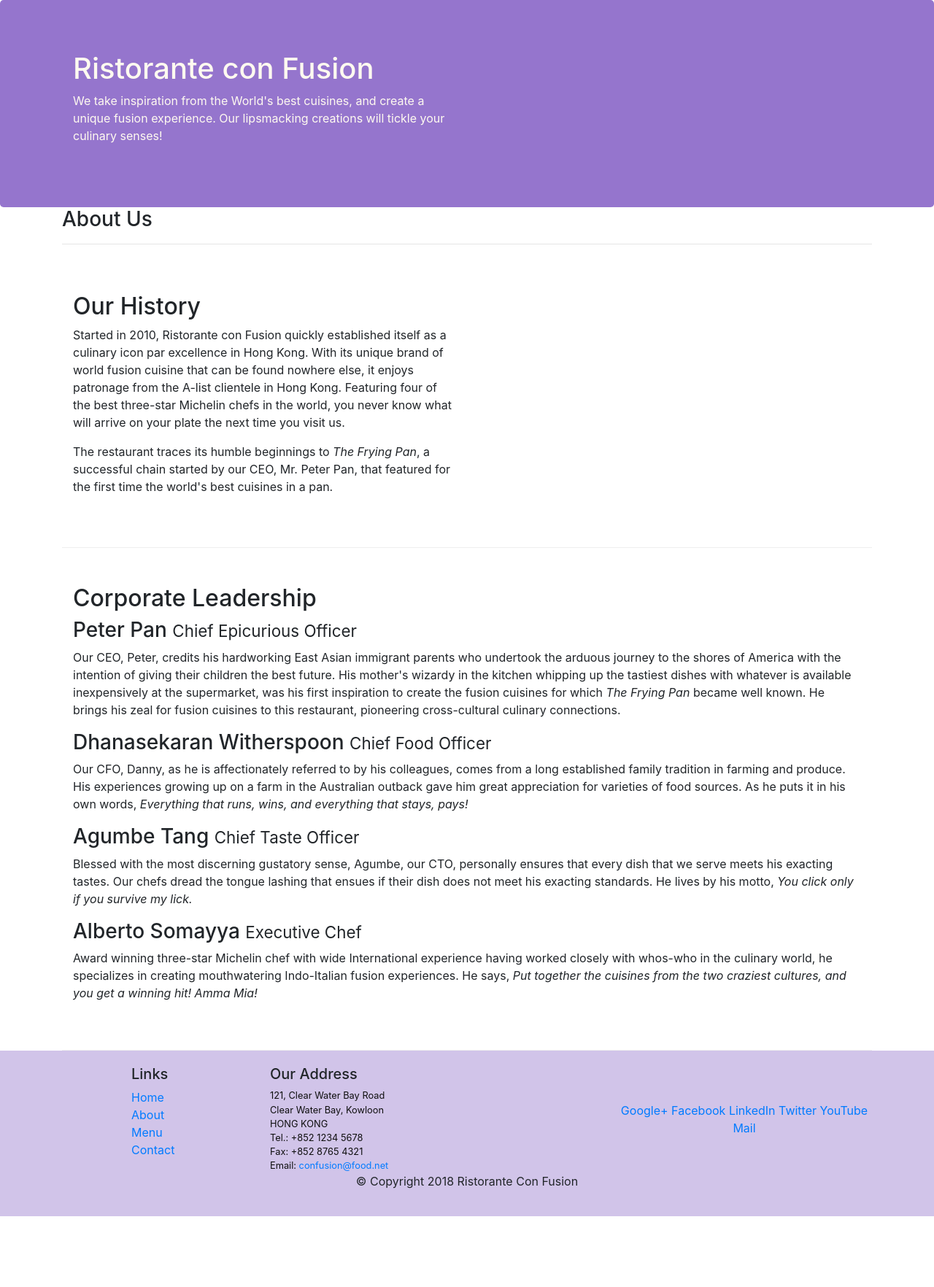
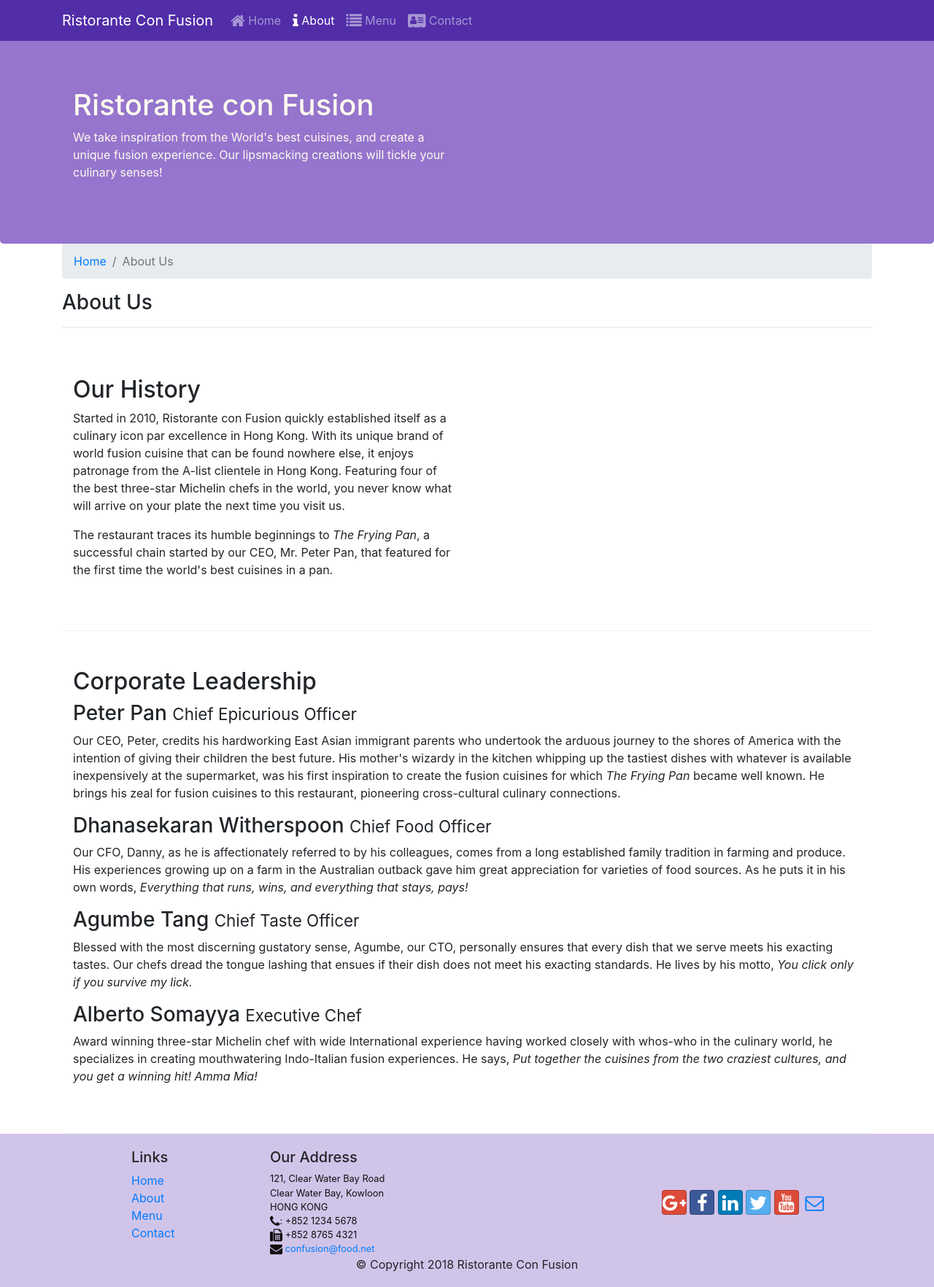
Before and after one commit to mridul0509/learningBootstrap, a website: page aboutus.html in a window 1280 px wide. Shown: the whole page at 73% size. Before the commit the page ends 1667 px from the top, so only its background shows below. Drawn offline with nearby package versions, Linux system fonts and the light colour scheme.

Commit message:
Icon Font and bootstrap awesome

```diff
--- a/aboutus.html
+++ b/aboutus.html
@@ -9,13 +9,30 @@
 
     <!-- Bootstrap CSS -->
     <link rel="stylesheet" href="node_modules/bootstrap/dist/css/bootstrap.min.css">
+    <link rel="stylesheet" href="node_modules/font-awesome/css/font-awesome.min.css">
+    <link rel="stylesheet" href="node_modules/bootstrap-social/bootstrap-social.css">
     <link rel="stylesheet" href="css/styles.css">
     <title>Ristorante Con Fusion: About Us</title>
 
 </head>
 
 <body>
-
+    <nav class="navbar navbar-dark navbar-expand-sm fixed-top">
+        <div class="container">
+            <button class="navbar-toggler" type="button" data-toggle="collapse" data-target="#Navbar">
+                <span class="navbar-toggler-icon"></span>
+            </button>
+            <a class="navbar-brand" href="./index.html">Ristorante Con Fusion</a>
+                <div class="collapse navbar-collapse" id="Navbar">
+                    <ul class="navbar-nav mr-auto">
+                        <li class="nav-item"><a class="nav-link" href="/index.html"><span class="fa fa-home fa-lg"></span> Home</a></li>
+                        <li class="nav-item active"><a class="nav-link" href="#"><span class="fa fa-info fa-lg"></span> About</a></li>
+                        <li class="nav-item"><a class="nav-link" href="#"><span class="fa fa-list fa-lg"></span> Menu</a></li>
+                        <li class="nav-item"><a class="nav-link" href="#"><span class="fa fa-address-card fa-lg"></span> Contact</a></li>
+                    </ul>
+                </div>
+        </div>
+    </nav>
     <header class="jumbotron">
         <div class="container">
             <div class="row row-header">
@@ -32,6 +49,10 @@
     <div class="container">
         <div class="row">
             <div class="col-12 col-sm">
+                <ol class="col-12 breadcrumb">
+                    <li class="breadcrumb-item"><a href="./index.html">Home</a></li>
+                    <li class="breadcrumb-item active">About Us</li>
+                </ol>
                <h3>About Us</h3>
                <hr>
             </div>
@@ -70,7 +91,7 @@
                 <div class="col-4 offset-1 col-sm-2">
                     <h5>Links</h5>
                     <ul class="list-unstyled">
-                        <li><a href="#">Home</a></li>
+                        <li><a href="./index.html">Home</a></li>
                         <li><a href="#">About</a></li>
                         <li><a href="#">Menu</a></li>
                         <li><a href="#">Contact</a></li>
@@ -82,19 +103,19 @@
 		              121, Clear Water Bay Road<br>
 		              Clear Water Bay, Kowloon<br>
 		              HONG KONG<br>
-		              Tel.: +852 1234 5678<br>
-		              Fax: +852 8765 4321<br>
-		              Email: <a href="mailto:confusion@food.net">confusion@food.net</a>
+		              <i class="fa fa-phone fa-lg"></i>: +852 1234 5678<br>
+		              <i class="fa fa-fax fa-lg"></i> +852 8765 4321<br>
+		              <i class="fa fa-envelope fa-lg"></i><a href="mailto:confusion@food.net"> confusion@food.net</a>
 		           </address>
                 </div>
                 <div class="col-12 col-sm-4 align-self-center">
                     <div class="text-center">
-                        <a href="http://google.com/+">Google+</a>
-                        <a href="http://www.facebook.com/profile.php?id=">Facebook</a>
-                        <a href="http://www.linkedin.com/in/">LinkedIn</a>
-                        <a href="http://twitter.com/">Twitter</a>
-                        <a href="http://youtube.com/">YouTube</a>
-                        <a href="mailto:">Mail</a>
+                        <a class="btn btn-social-icon btn-google" href="http://google.com/+"><i class="fa fa-google-plus"></i></a>
+                        <a class="btn btn-social-icon btn-facebook" href="http://www.facebook.com/profile.php?id="><i class="fa fa-facebook"></i></a>
+                        <a class="btn btn-social-icon btn-linkedin" href="http://www.linkedin.com/in/"><i class="fa fa-linkedin"></i></a>
+                        <a class="btn btn-social-icon btn-twitter" href="http://twitter.com/"><i class="fa fa-twitter"></i></a>
+                        <a class="btn btn-social-icon btn-google" href="http://youtube.com/"><i class="fa fa-youtube"></i></a>
+                        <a class="btn btn-social-icon" href="mailto:"><i class="fa fa-envelope-o"></i></a>
                     </div>
                 </div>
            </div>
--- a/css/styles.css
+++ b/css/styles.css
@@ -28,3 +28,12 @@ address{
     margin:0px;
     color:#0f0f0f;
 }
+
+body{
+    padding:50px 0px 0px 0px;
+    z-index:0;
+}
+
+.navbar-dark {
+     background-color: #512DA8;
+}
--- a/package.json
+++ b/package.json
@@ -15,6 +15,8 @@
   },
   "dependencies": {
     "bootstrap": "^4.0.0",
+    "bootstrap-social": "^5.1.1",
+    "font-awesome": "^4.7.0",
     "jquery": "^3.3.1",
     "popper.js": "^1.16.1"
   }
```
Also changed, not shown: index.html (+28 -11 lines), 1 other file.
